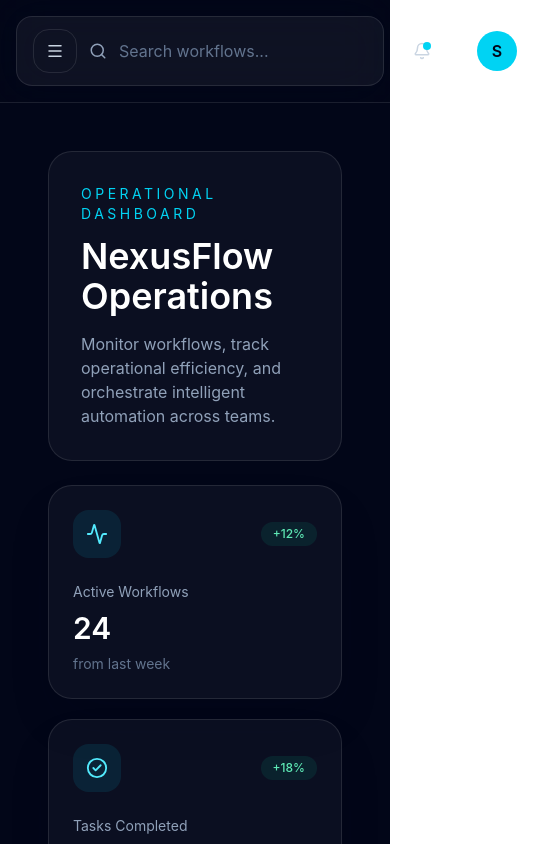
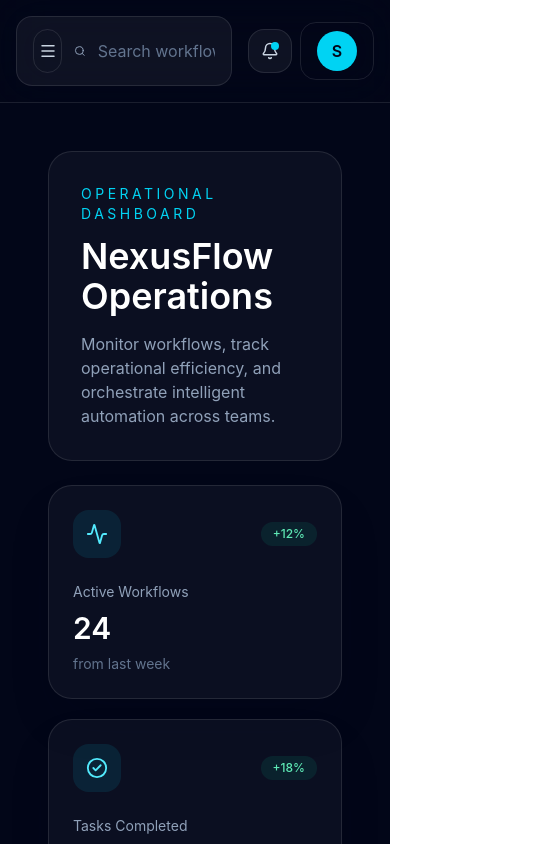
Before and after one commit to anitahkimanthi/nexusflow, a React (Vite) app: page /dashboard in a window 390 px wide. Shown: the top 844 px of the page, 534 px wide, since content can reach past the window. Built offline with nearby package versions, Linux system fonts and the light colour scheme; sample sign-in values are in the browser's storage; the HTML template or start-up script is replaced by a standard one.

Commit message:
ch: top nav responsiveness

```diff
--- a/src/components/dashboard/Topbar.tsx
+++ b/src/components/dashboard/Topbar.tsx
@@ -27,8 +27,8 @@ export default function Topbar({ onMenuClick }: DashboardTopbarProps) {
     };
 
     return (
-        <header className="sticky top-0 z-40 flex items-center justify-between gap-4 border-b border-white/10  px-4 py-4 text-slate-950 backdrop-blur-xl dark:bg-slate-950/80 dark:text-white lg:px-6">            <div className="flex items-center gap-3 rounded-2xl border border-white/10 bg-white/5 px-4 py-3 text-slate-400">
-            <button
+        <header className="sticky top-0 z-40 flex items-center justify-between gap-4 border-b border-white/10  px-4 py-4 text-slate-950 backdrop-blur-xl dark:bg-slate-950/80 dark:text-white lg:px-6">
+            <div className="flex min-w-0 flex-1 items-center gap-3 rounded-2xl border border-white/10 bg-white/5 px-4 py-3 text-slate-400">            <button
                 onClick={onMenuClick}
                 className="flex h-11 w-11 items-center justify-center rounded-2xl border border-white/10 text-slate-300 lg:hidden"
             >
@@ -38,13 +38,11 @@ export default function Topbar({ onMenuClick }: DashboardTopbarProps) {
                 <input
                     type="text"
                     placeholder="Search workflows..."
-                className="bg-transparent outline-none placeholder:text-slate-500"
+                    className="w-full min-w-0 bg-transparent outline-none placeholder:text-slate-500"
                 />
             </div>
 
-            <div className="flex items-center gap-4">
-
-
+            <div className="flex shrink-0 items-center gap-2 sm:gap-4">
                 <div className="relative">
                     <button
                         onClick={() => setIsNotificationsOpen((prev) => !prev)}
```
Lines whose indentation alone changed are shown as unchanged.
